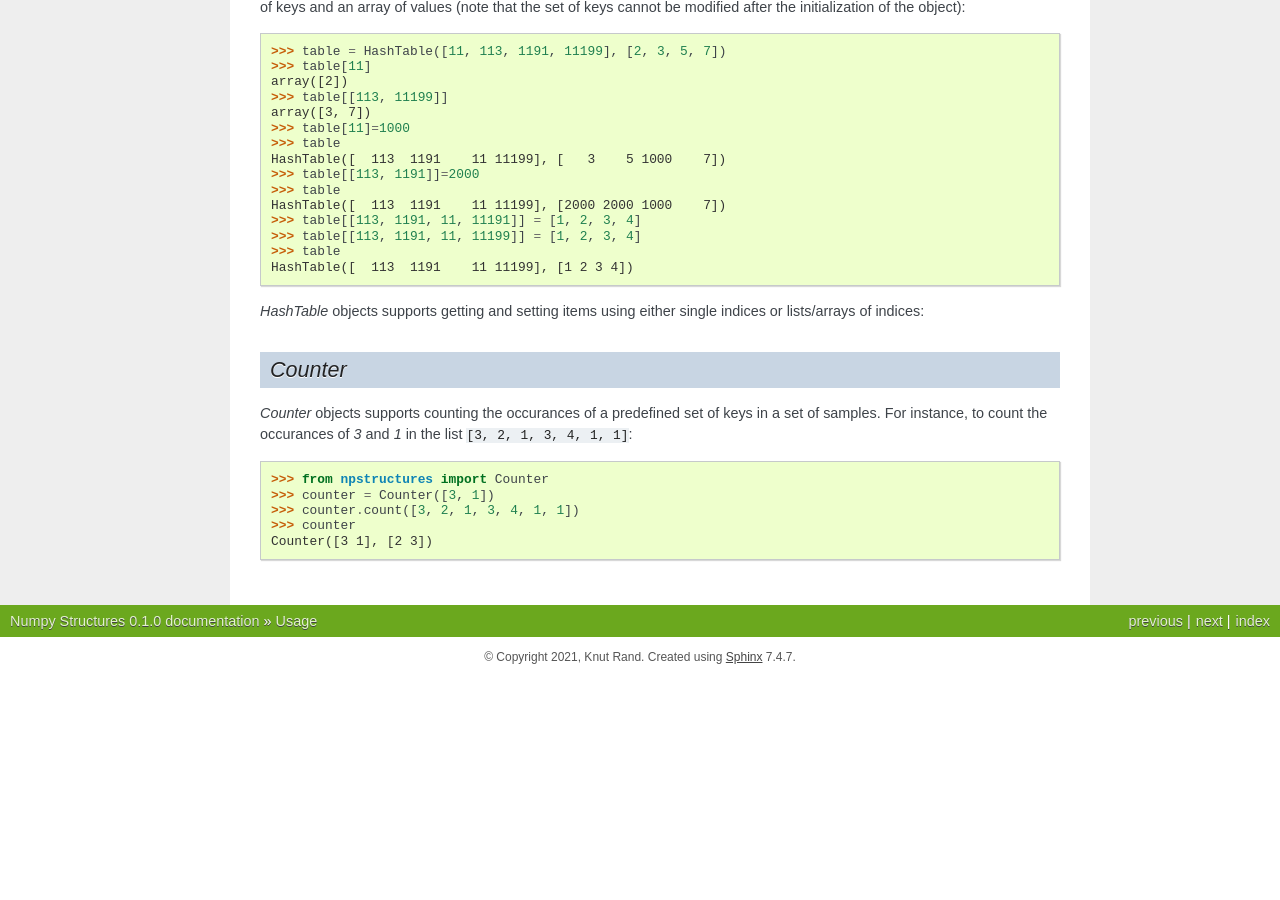
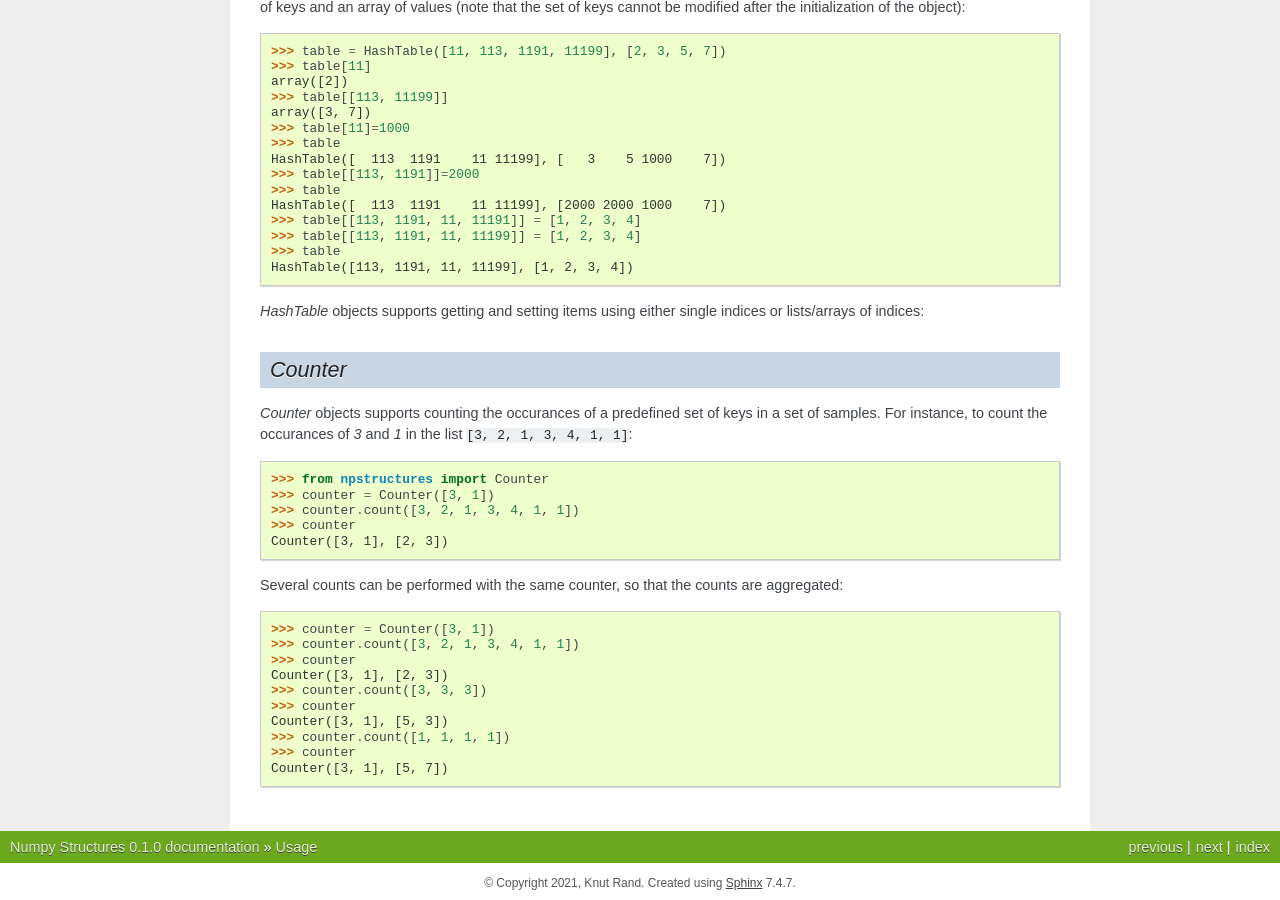
Before and after one commit to bionumpy/npstructures, a Sphinx documentation site: the page built from docs/usage.rst, in a window 1280 px wide and 900 px high, scrolled down 1101 px. Built offline with Sphinx 7.4.7, drawn with Linux system fonts in a browser that asks for light colours; before the commit the page ends 1778 px from its top, so only the background shows below that.

Commit message:
updating docs for Counter

```diff
--- a/docs/usage.rst
+++ b/docs/usage.rst
@@ -69,7 +69,7 @@ Some `numpy` functions can be applied to `RaggedArray` objects::
     >>> table[[113, 1191, 11, 11191]] = [1, 2, 3, 4]
     >>> table[[113, 1191, 11, 11199]] = [1, 2, 3, 4]
     >>> table
-    HashTable([  113  1191    11 11199], [1 2 3 4])
+    HashTable([113, 1191, 11, 11199], [1, 2, 3, 4])
 
 
 `HashTable` objects supports getting and setting items  using either single indices or lists/arrays of indices:
@@ -83,4 +83,17 @@ Some `numpy` functions can be applied to `RaggedArray` objects::
     >>> counter = Counter([3, 1])
     >>> counter.count([3, 2, 1, 3, 4, 1, 1])
     >>> counter
-    Counter([3 1], [2 3])
+    Counter([3, 1], [2, 3])
+
+Several counts can be performed with the same counter, so that the counts are aggregated::
+
+    >>> counter = Counter([3, 1])
+    >>> counter.count([3, 2, 1, 3, 4, 1, 1])
+    >>> counter
+    Counter([3, 1], [2, 3])
+    >>> counter.count([3, 3, 3])
+    >>> counter
+    Counter([3, 1], [5, 3])
+    >>> counter.count([1, 1, 1, 1])
+    >>> counter
+    Counter([3, 1], [5, 7])
```
Also changed, not shown: 2 other files.
